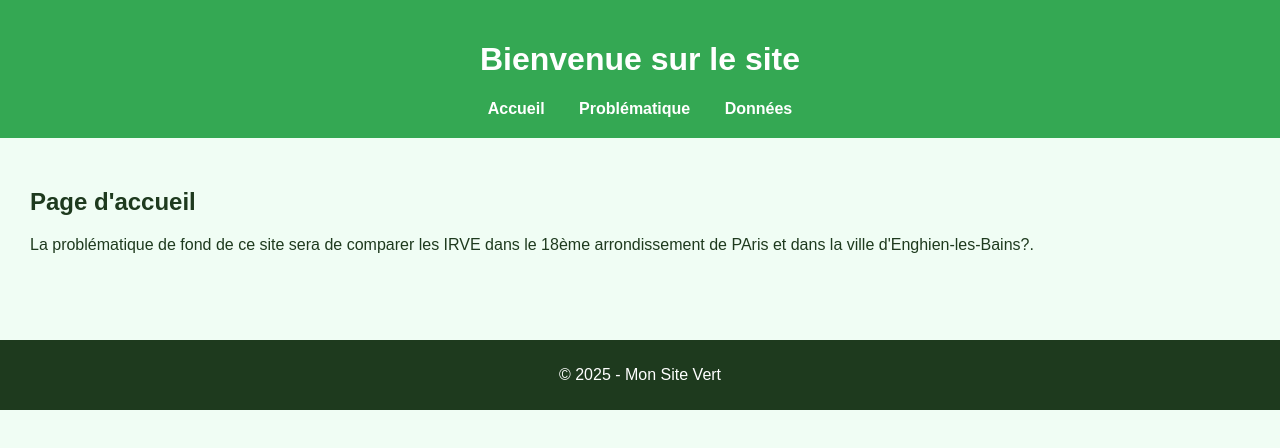
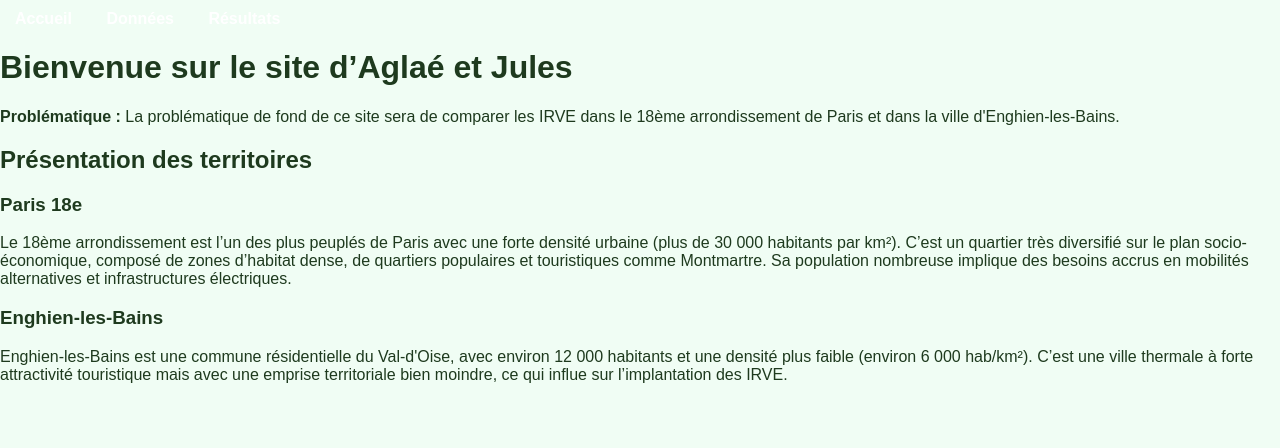
Before and after one commit to jules923/mon-site-irve, a plain HTML site: page index.html in a window 1280 px wide. Drawn offline with Linux system fonts and the light colour scheme.

Commit message:
index.html

```diff
--- a/index.html
+++ b/index.html
@@ -2,24 +2,26 @@
 <html lang="fr">
 <head>
   <meta charset="UTF-8">
-      <title>Accueil</title>
+  <title>Accueil - IRVE</title>
   <link rel="stylesheet" href="style.css">
 </head>
 <body>
-        <header>
-        <h1>Bienvenue sur le site</h1>
   <nav>
     <a href="index.html">Accueil</a>
-          <a href="problematique.html">Problématique</a>
     <a href="donnees.html">Données</a>
+    <a href="resultats.html">Résultats</a>
   </nav>
-              </header>
-              <main>
-              <h2>Page d'accueil</h2>
-        <p>La problématique de fond de ce site sera de comparer les IRVE dans le 18ème arrondissement de PAris et dans la ville d'Enghien-les-Bains?.</p>
-    </main>
-    <footer>
-        <p>© 2025 - Mon Site Vert</p>
-    </footer>
+
+  <h1>Bienvenue sur le site d’Aglaé et Jules</h1>
+
+  <p><strong>Problématique :</strong> La problématique de fond de ce site sera de comparer les IRVE dans le 18ème arrondissement de Paris et dans la ville d'Enghien-les-Bains.</p>
+
+  <h2>Présentation des territoires</h2>
+
+  <h3>Paris 18e</h3>
+  <p>Le 18ème arrondissement est l’un des plus peuplés de Paris avec une forte densité urbaine (plus de 30 000 habitants par km²). C’est un quartier très diversifié sur le plan socio-économique, composé de zones d’habitat dense, de quartiers populaires et touristiques comme Montmartre. Sa population nombreuse implique des besoins accrus en mobilités alternatives et infrastructures électriques.</p>
+
+  <h3>Enghien-les-Bains</h3>
+  <p>Enghien-les-Bains est une commune résidentielle du Val-d'Oise, avec environ 12 000 habitants et une densité plus faible (environ 6 000 hab/km²). C’est une ville thermale à forte attractivité touristique mais avec une emprise territoriale bien moindre, ce qui influe sur l’implantation des IRVE.</p>
 </body>
 </html>
```
Lines whose indentation alone changed are shown as unchanged.
